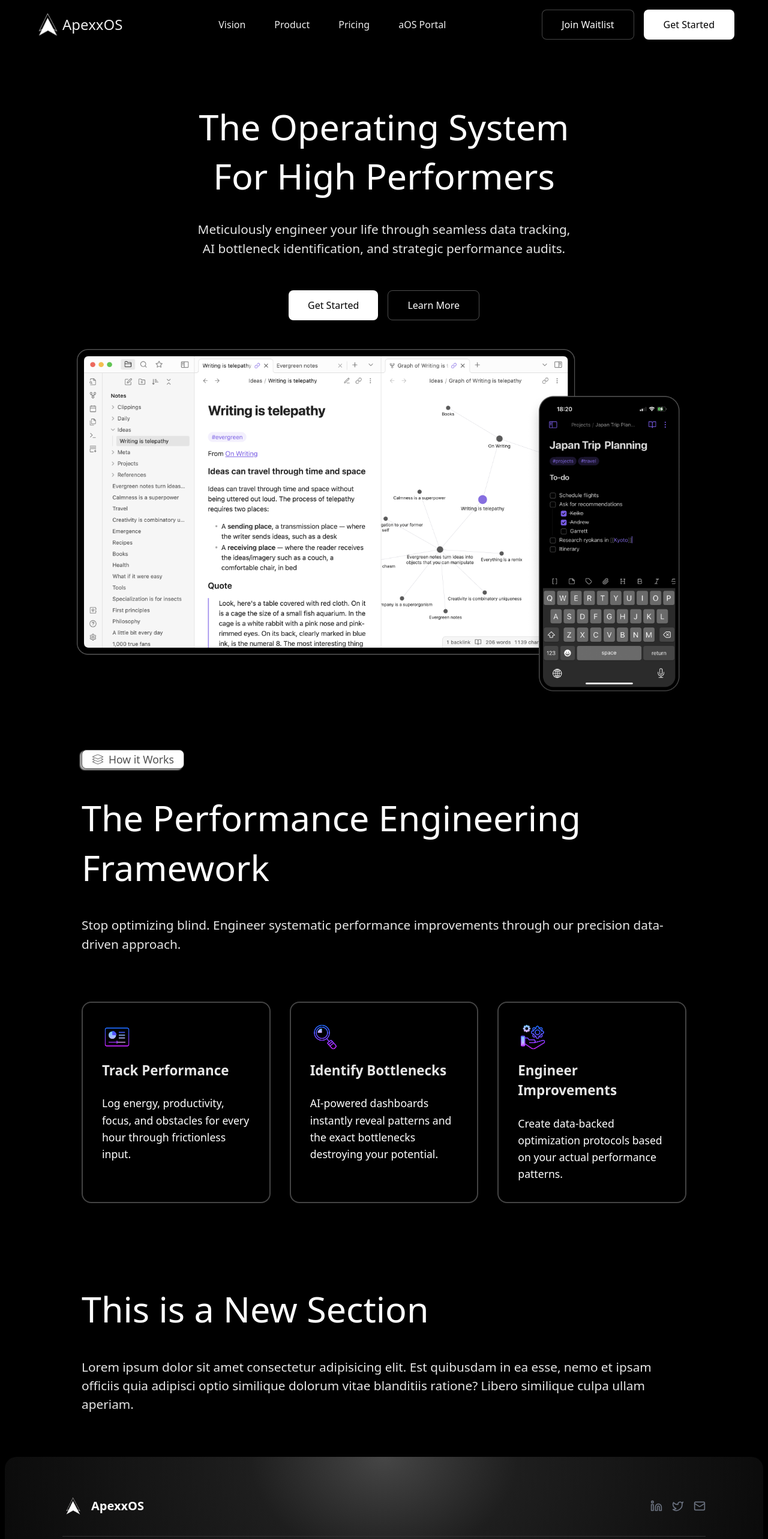
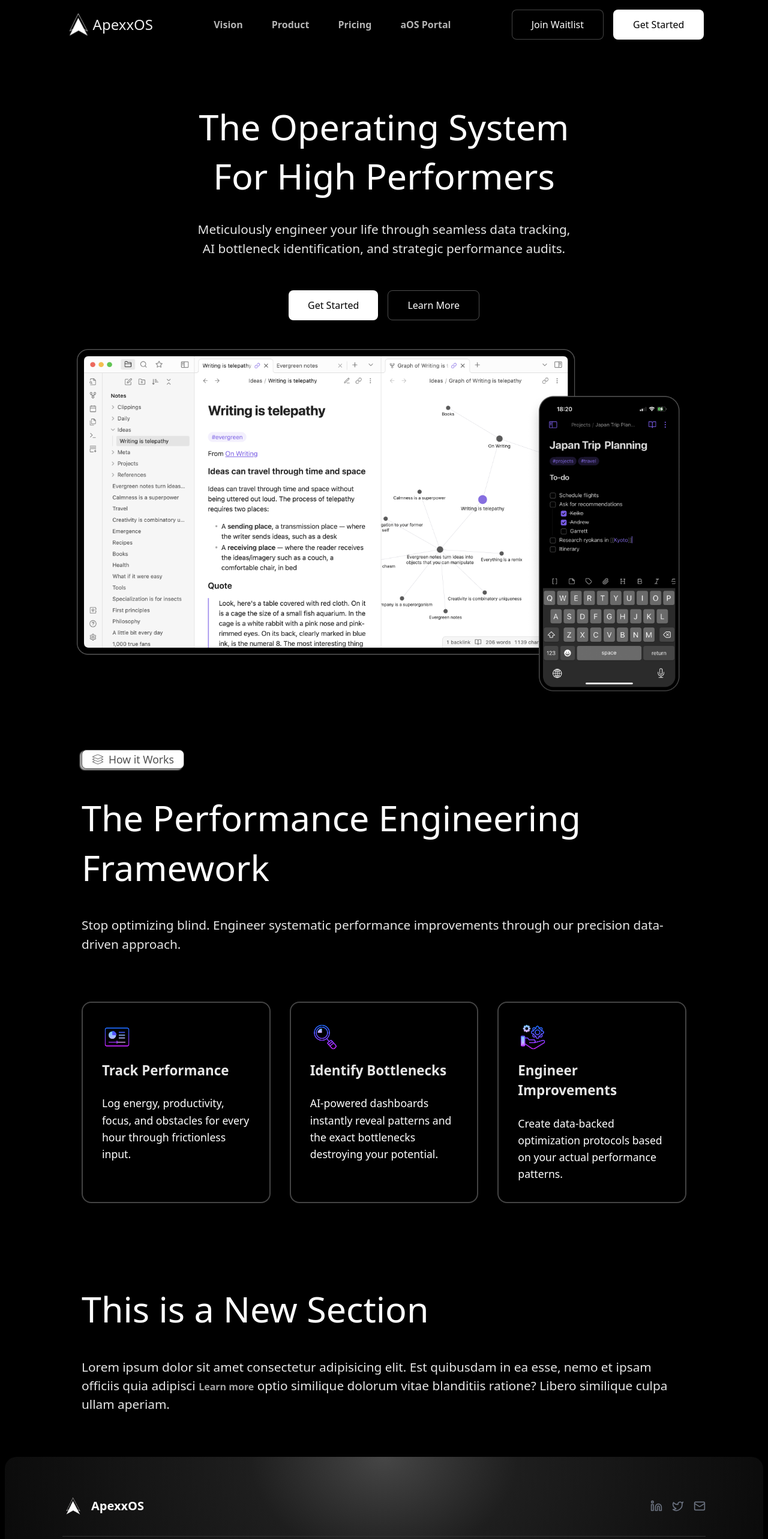
Before and after one commit to HehLul/apexos, a React (Vite) app in the folder landingpage/: page / in a window 1280 px wide. Shown: the top 2566 px of the page at 60% size. Built offline with nearby package versions, Linux system fonts and the light colour scheme.

Commit message:
style: add link styles

```diff
--- a/landingpage/src/components/Navbar/Navbar.css
+++ b/landingpage/src/components/Navbar/Navbar.css
@@ -1,7 +1,7 @@
 /* Base Navbar Styles */
 .navbar {
   display: flex;
-  justify-content: space-between;
+  justify-content: space-around;
   align-items: center;
   padding: 0.5em 3rem;
   position: relative;
@@ -44,13 +44,13 @@ body.mobile-menu-open {
   padding: 0;
 }
 
-.desktop-nav a {
+/* .desktop-nav a {
   font-size: 1rem;
   font-weight: 400;
   text-decoration: none;
   color: inherit;
   transition: color 0.2s ease;
-}
+} */
 
 .desktop-nav a:hover {
   color: #666;
--- a/landingpage/src/global.css
+++ b/landingpage/src/global.css
@@ -48,11 +48,11 @@ button {
 }
 
 a {
-  font-weight: 400;
-  color: #000000;
-  text-decoration: inherit;
+  font-size: 1rem;
+  font-weight: 600;
+  color: rgb(180, 180, 180);
+  text-decoration: none;
 }
-
 a:hover {
   color: #6b6b6b;
 }
--- a/landingpage/src/sections/New/New.jsx
+++ b/landingpage/src/sections/New/New.jsx
@@ -5,9 +5,12 @@ function New() {
       <h1>This is a New Section</h1>
       <h2>
         Lorem ipsum dolor sit amet consectetur adipisicing elit. Est quibusdam
-        in ea esse, nemo et ipsam officiis quia adipisci optio similique dolorum
-        vitae blanditiis ratione? Libero similique culpa ullam aperiam.
+        in ea esse, nemo et ipsam officiis quia adipisci{" "}
+        <a href="">Learn more</a> optio similique dolorum vitae blanditiis
+        ratione? Libero similique culpa ullam aperiam.
       </h2>
+
+      <a href=""></a>
     </div>
   );
 }
```
